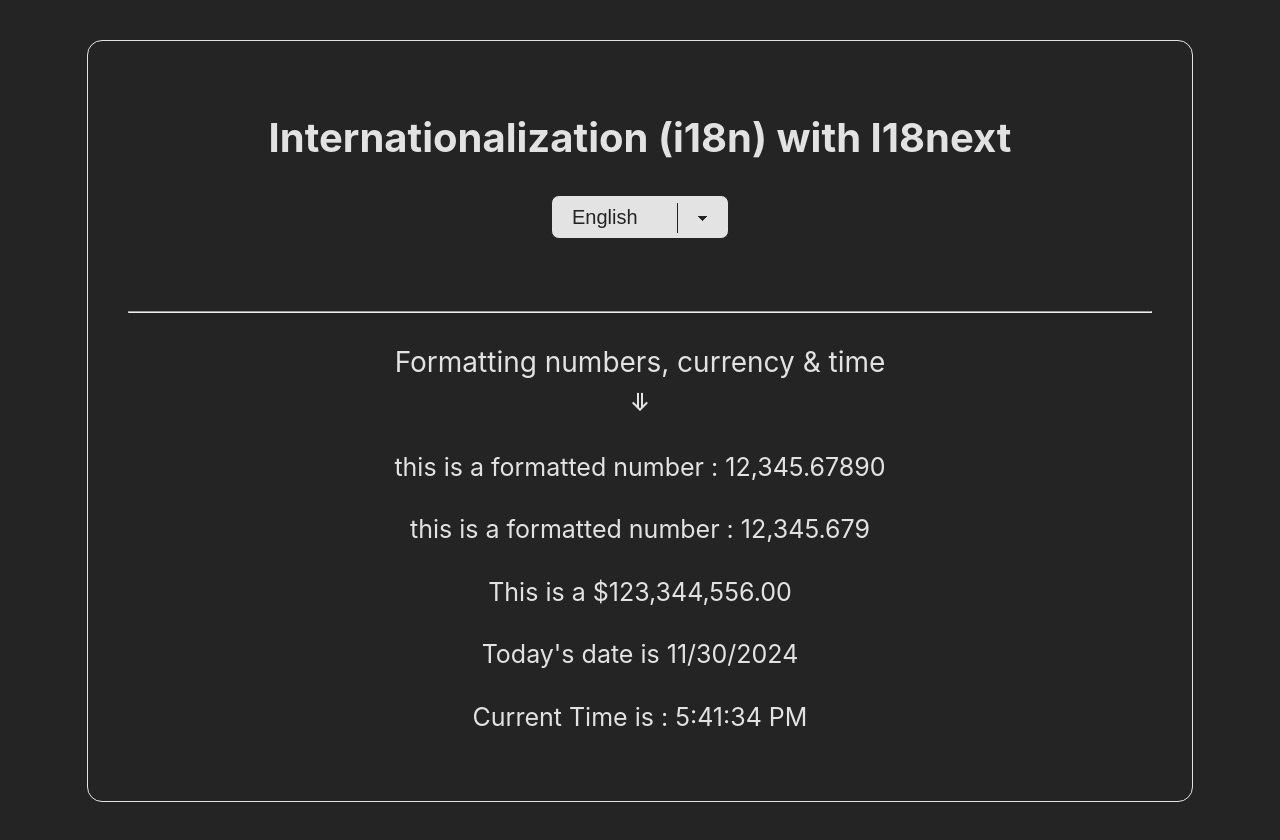
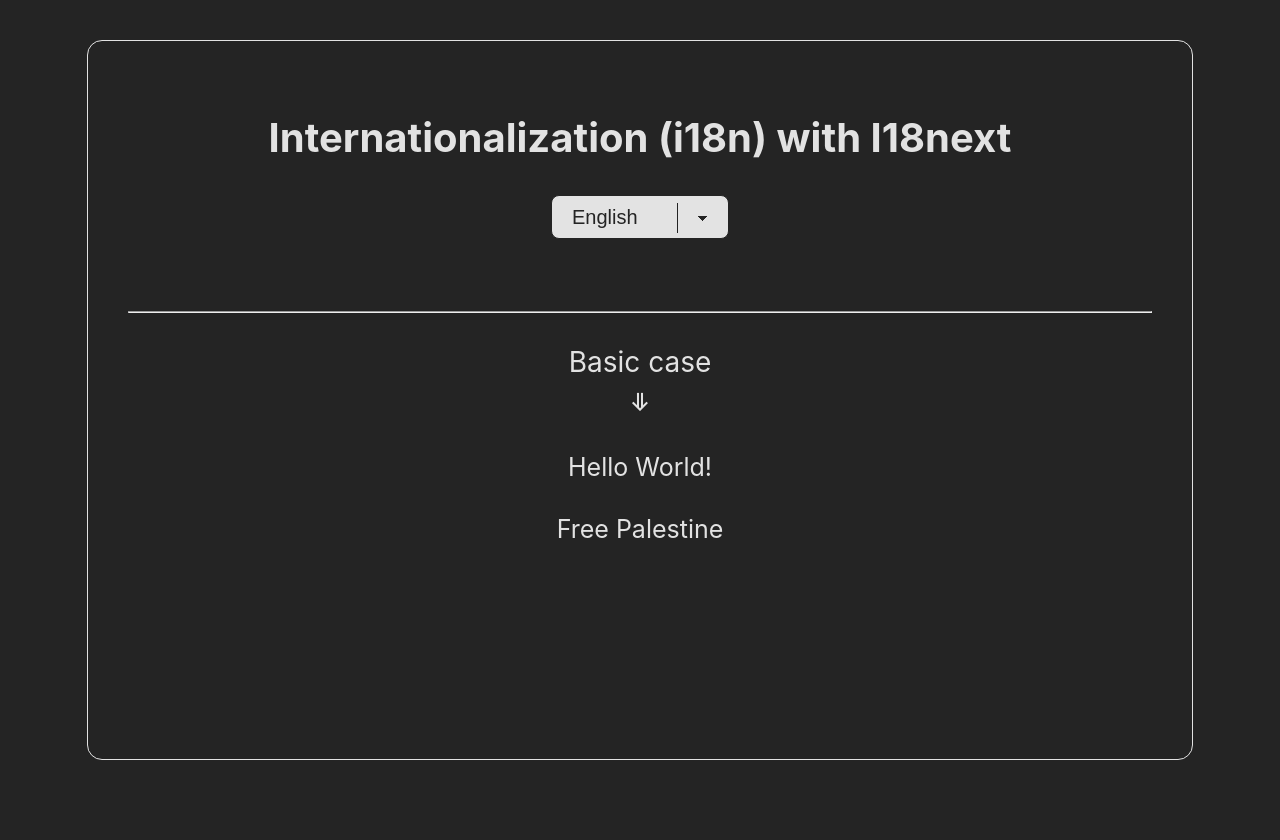
Before and after one commit to Ahmed-Elbessfy/i18next-react, a React (Vite) app: page / in a window 1280 px wide. Shown: the top 840 px of the page. Built offline with nearby package versions, Linux system fonts and the light colour scheme.

Commit message:
final config for starting view

```diff
--- a/src/App.tsx
+++ b/src/App.tsx
@@ -18,14 +18,14 @@
 
       <hr />
 
-      {/* <div>
+      <div>
         <p className="heading">
           Basic case
           <span>=&gt;</span>
         </p>
         <p>{t("greeting")}</p>
         <p>{t("freePalestine")}</p>
-      </div> */}
+      </div>
 
       {/* <div>
         <p className="heading">
@@ -101,7 +101,7 @@
         <p>{t("ball", { count: 11 })}</p>
       </div> */}
 
-      <div>
+      {/* <div>
         <p className="heading">
           Formatting numbers, currency & time
           <span>=&gt;</span>
@@ -137,7 +137,7 @@
             },
           })}
         </p>
-      </div>
+      </div> */}
     </div>
   );
 }
```
